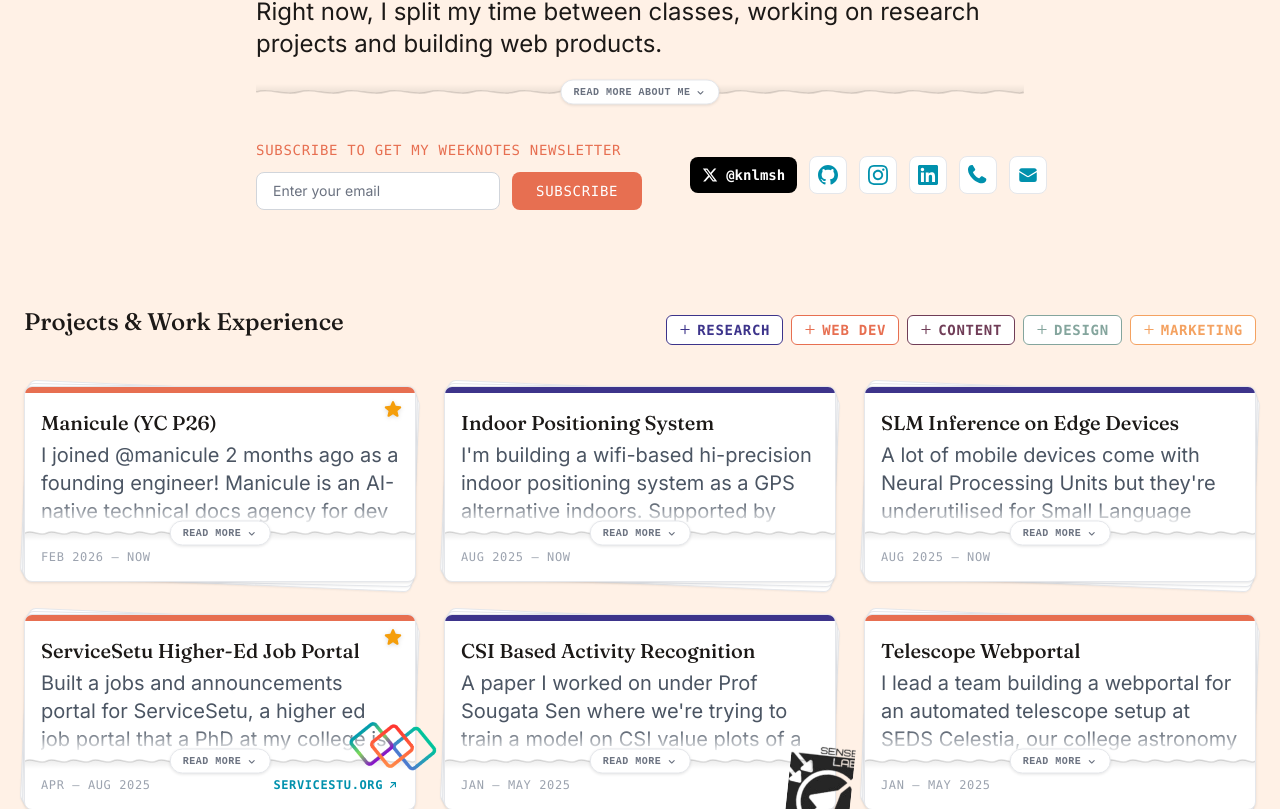
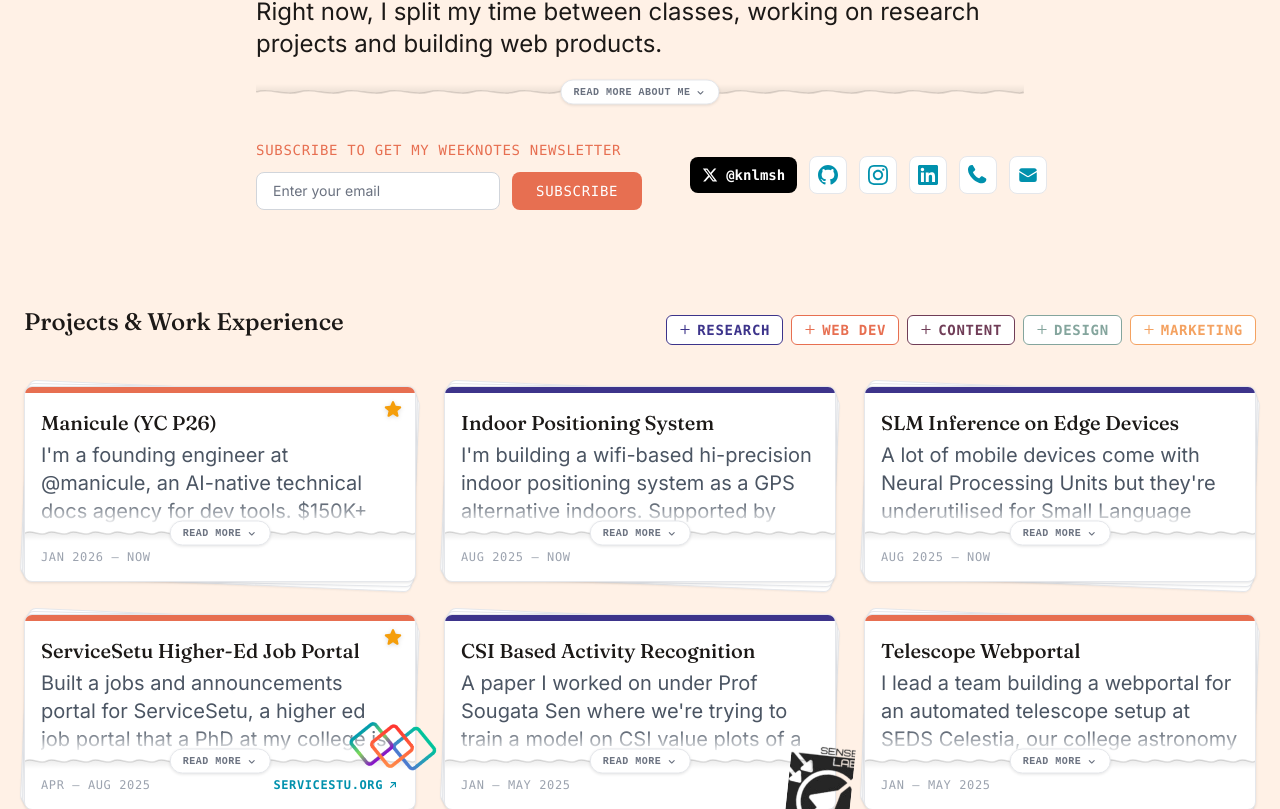
Before and after one commit to kunalm2345/kunalm.com, a SvelteKit app: page / in a window 1280 px wide. Shown: the part 452-1261 px from the top of the page. Built offline with nearby package versions, Linux system fonts and the light colour scheme; a web font is replaced by a local one.

Commit message:
Update Manicule card: Jan 2026 start date, remove relative time
https://claude.ai/code/session_019HRPCAw7QFv9Nz7MnvWgCk

```diff
--- a/src/routes/+layout.svelte
+++ b/src/routes/+layout.svelte
@@ -190,8 +190,8 @@
 					{#if isVisible('Web Dev')}
 						<CardStack
 							title="Manicule (YC P26)"
-							content="I joined @manicule 2 months ago as a founding engineer! Manicule is an AI-native technical docs agency for dev tools. $150K+ ARR, team of 5 cracked people. And last week, we got into YC P26!"
-							date="Feb 2026 — NOW"
+							content="I'm a founding engineer at @manicule, an AI-native technical docs agency for dev tools. $150K+ ARR, team of 5 cracked people. We got into YC P26!"
+							date="Jan 2026 — NOW"
 							size="1x1"
 							tag="Web Dev"
 							type="work"
```
